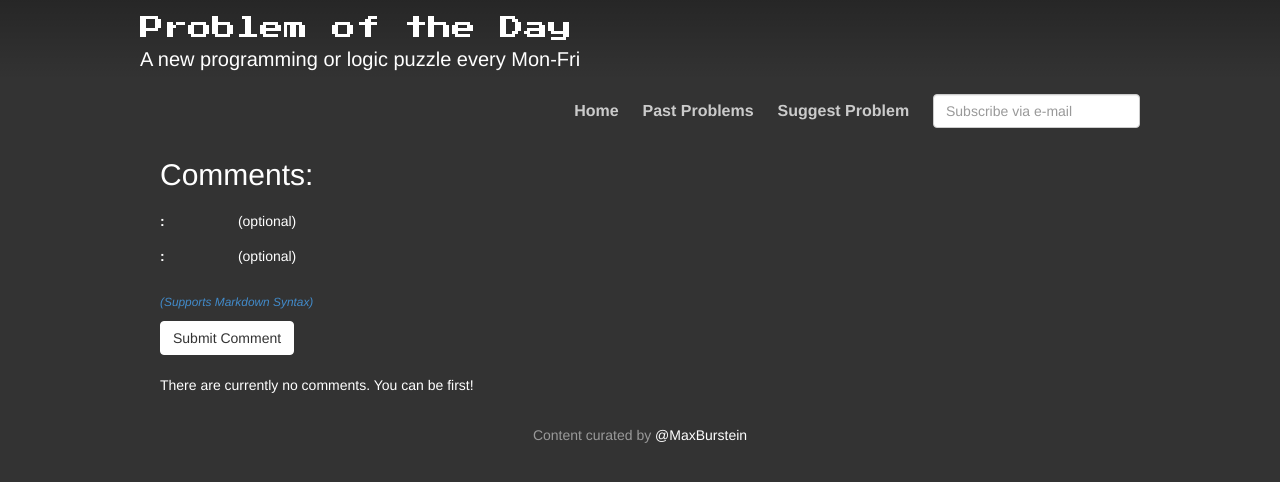
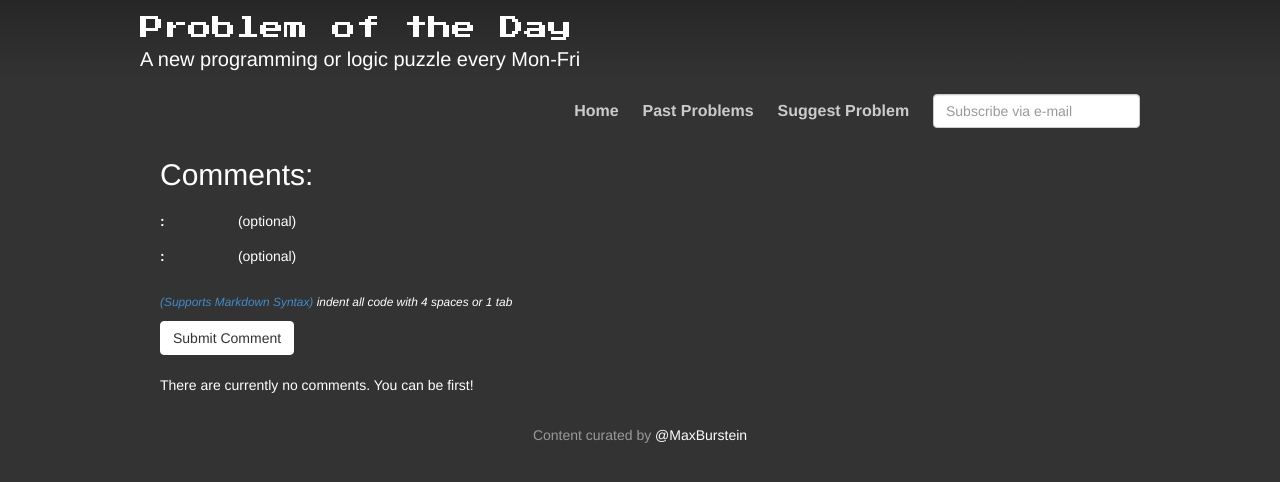
Before and after one commit to mburst/problemotd, a Django app: template core/templates/core/home.html in a window 1280 px wide. Shown: the top 482 px of the page. Run offline with Django 3.2, Linux system fonts and the light colour scheme; the template is opened without the code that fills it, so the values that code supplies are empty; some libraries are stand-ins or nearby versions.

Commit message:
Updated markdown help

```diff
--- a/core/templates/core/home.html
+++ b/core/templates/core/home.html
@@ -35,7 +35,7 @@
                   <li><label for="id_website">{{form.website.label}}:</label> {{form.website}} <span class="about">(optional)</span></li>
               {% endif %}
               <li>{{form.text}}</li>
-              <li><small><em><a href="http://daringfireball.net/projects/markdown/syntax">(Supports Markdown Syntax)</a></em></small></li>
+              <li><small><em><a href="https://daringfireball.net/projects/markdown/basics">(Supports Markdown Syntax)</a> indent all code with 4 spaces or 1 tab</em></small></li>
               {% if html_captcha %}
                   <script type="text/javascript">
                   var RecaptchaOptions = {
```
